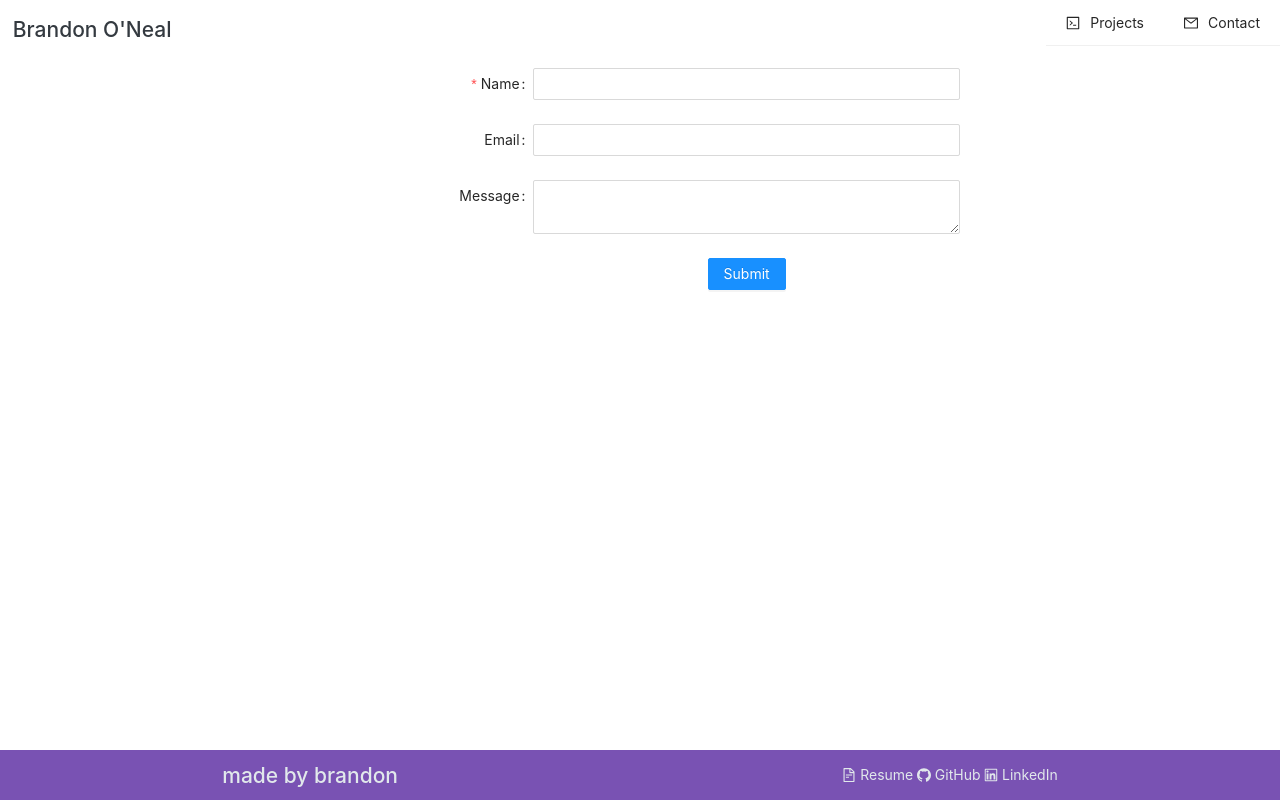
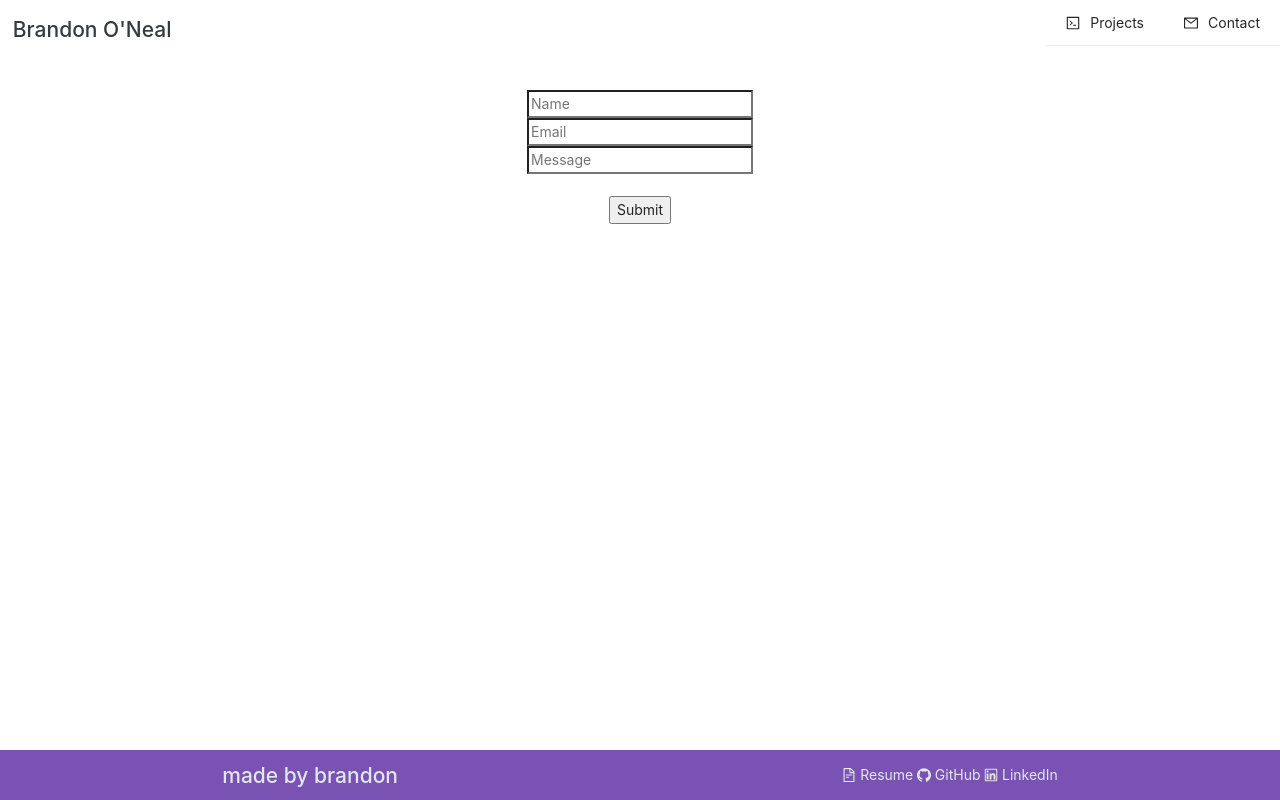
Before and after one commit to brandononeal/web-dev-portfolio, a React (Create React App) app: page /contact in a window 1280 px wide. Built offline with nearby package versions, Linux system fonts and the light colour scheme; the HTML template or start-up script is replaced by a standard one.

Commit message:
set up emailjs for contact form

```diff
--- a/package.json
+++ b/package.json
@@ -8,6 +8,7 @@
     "@testing-library/react": "^11.2.6",
     "@testing-library/user-event": "^12.8.3",
     "antd": "^4.15.0",
+    "emailjs-com": "^3.1.0",
     "react": "^17.0.2",
     "react-dom": "^17.0.2",
     "react-router-dom": "^5.2.0",
--- a/src/components/Contact.js
+++ b/src/components/Contact.js
@@ -1,69 +1,70 @@
-import React from "react";
-import { Form, Input, Button } from "antd";
+import React, { useState } from "react";
+import emailjs from "emailjs-com";
 
-const layout = {
-  labelCol: {
-    span: 8,
-  },
-  wrapperCol: {
-    span: 16,
-  },
+const initialFormValues = {
+  name: "",
+  email: "",
+  message: "",
 };
-/* eslint-disable no-template-curly-in-string */
-
-const validateMessages = {
-  required: "${label} is required!",
-  types: {
-    email: "${label} is not a valid email!",
-  },
-};
-/* eslint-enable no-template-curly-in-string */
 
 function Contact() {
-  const onFinish = (values) => {
-    console.log(values);
+  const [formValues, setFormValues] = useState(initialFormValues);
+
+  const change = (e) => {
+    setFormValues({ ...formValues, [e.target.name]: e.target.value });
+  };
+
+  const sendEmail = (e) => {
+    e.preventDefault();
+
+    emailjs
+      .sendForm(
+        "service_oobez2q",
+        "template_le28f9b",
+        e.target,
+        "user_HqJH1X6PWAfsFb0iPEM14"
+      )
+      .then(
+        (result) => {
+          console.log(result.text);
+        },
+        (error) => {
+          console.log(error.text);
+        }
+      );
+
+    setFormValues(initialFormValues);
   };
 
   return (
     <div className="Contact">
       <br />
-      <Form
-        {...layout}
-        name="nest-messages"
-        onFinish={onFinish}
-        validateMessages={validateMessages}
-      >
-        <Form.Item
-          name={["user", "name"]}
-          label="Name"
-          rules={[
-            {
-              required: true,
-            },
-          ]}
-        >
-          <Input />
-        </Form.Item>
-        <Form.Item
-          name={["user", "email"]}
-          label="Email"
-          rules={[
-            {
-              type: "email",
-            },
-          ]}
-        >
-          <Input />
-        </Form.Item>
-        <Form.Item name={["user", "message"]} label="Message">
-          <Input.TextArea />
-        </Form.Item>
-        <Form.Item wrapperCol={{ ...layout.wrapperCol, offset: 8 }}>
-          <Button type="primary" htmlType="submit">
-            Submit
-          </Button>
-        </Form.Item>
-      </Form>
+      <br />
+      <form onSubmit={sendEmail}>
+        <input
+          type="text"
+          name="name"
+          placeholder="Name"
+          value={formValues.name}
+          onChange={change}
+        />
+        <input
+          type="text"
+          name="email"
+          placeholder="Email"
+          value={formValues.email}
+          onChange={change}
+        />
+        <input
+          type="text"
+          name="message"
+          placeholder="Message"
+          value={formValues.message}
+          onChange={change}
+        />
+        <br />
+        <button>Submit</button>
+      </form>
     </div>
   );
 }
--- a/src/styles/index.css
+++ b/src/styles/index.css
@@ -165,7 +165,8 @@ body {
   background-image: url(../images/water-my-plants.PNG);
 }
 
-.Contact form {
+.Contact input {
+  display: flex;
+  flex-direction: column;
   margin: 0 auto;
-  width: 50%;
 }
```
Also changed, not shown: 1 other file (tests, documents, lock files or other folders).
